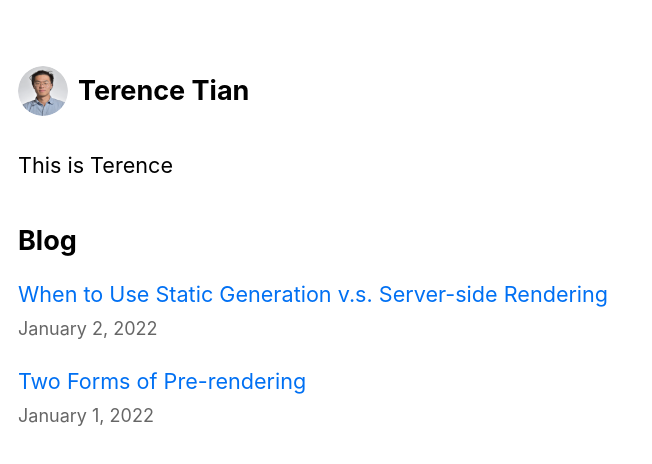
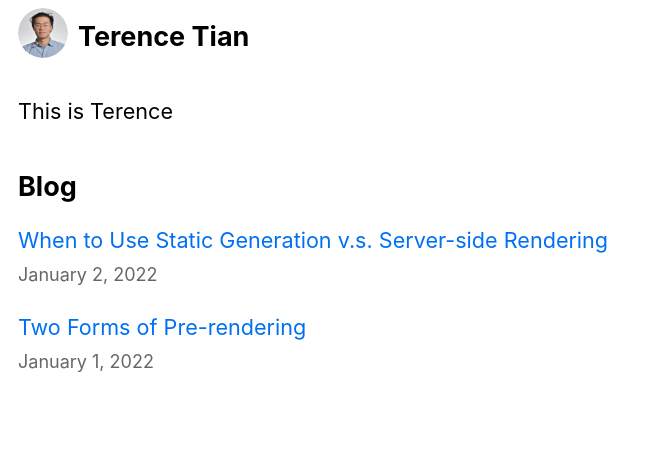
Before and after one commit to Terence625/nextjs-blog, a Next.js app: page / in a window 1280 px wide. Shown: the top 464 px of the page, without its empty margins (0-652 px from the left). Built offline with nearby package versions, Linux system fonts and the light colour scheme.

Commit message:
[Terence] stick the header to the top and change some styles

```diff
--- a/src/components/layout/header.tsx
+++ b/src/components/layout/header.tsx
@@ -1,6 +1,7 @@
 import Image from "next/image";
 import utilStyles from "../../styles/utils.module.css";
 import React from "react";
+import Link from "next/link";
 
 export default function Header(props: {
   name: string;
@@ -10,6 +11,8 @@
 }) {
   return (
     <>
+      <Link href="/">
+        <a>
           <Image
             priority
             src="/images/profile.jpg"
@@ -18,7 +21,13 @@
             width={props.profileWidth}
             alt={props.name}
           />
+        </a>
+      </Link>
+      <Link href="/">
+        <a className={utilStyles.colorInherit} style={{textDecoration: "none"}}>
           <h1 className={`${props.titleSize} ${utilStyles.paddingLeft10px}`}>{props.name}</h1>
+        </a>
+      </Link>
     </>
   );
 }
--- a/src/components/layout/layout.module.css
+++ b/src/components/layout/layout.module.css
@@ -1,13 +1,14 @@
 .container {
-  max-width: 72rem;
   padding: 0 1rem;
-  margin: 3rem auto 6rem;
 }
 
 .header {
   display: flex;
   flex-direction: row;
   align-items: center;
+  position: sticky;
+  top: 0;
+  background: white;
 }
 
 .backToHome {
--- a/src/components/layout/layout.tsx
+++ b/src/components/layout/layout.tsx
@@ -17,12 +17,14 @@
         <title />
       </Head>
       <header className={styles.header} >
+        <Link href="/">
           {Header({
             name,
             profileHeight: 50,
             profileWidth: 50,
             titleSize: utilStyles.headingLg,
           })}
+        </Link>
       </header>
       <main>{children}</main>
       {!home && (
```
Lines whose indentation alone changed are shown as unchanged.
